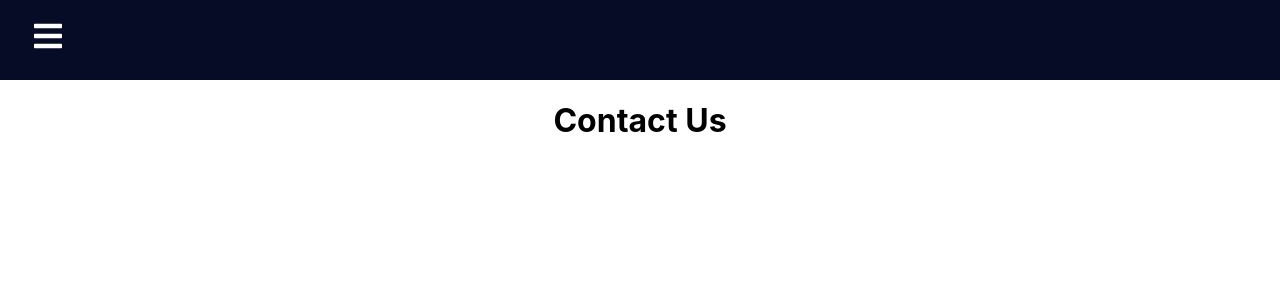
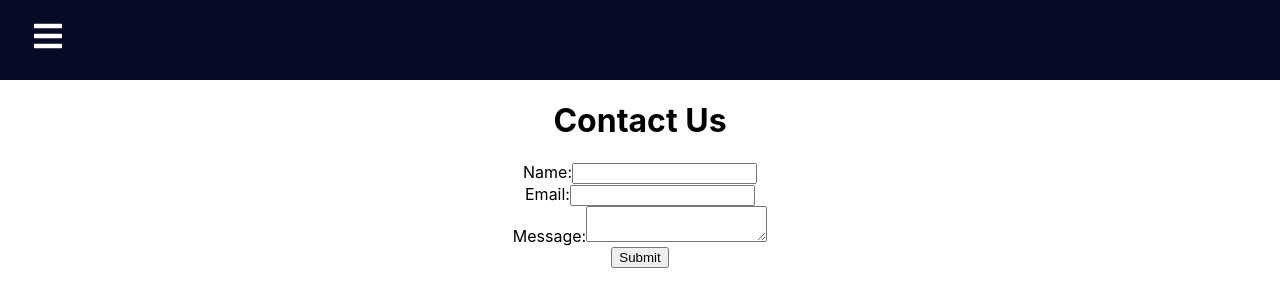
Before and after one commit to software-assignments-fall2021/project-setup-sneaky-seven, a React (Create React App) app in the folder front-end/: page /contact in a window 1280 px wide. Shown: the top 306 px of the page. Built offline with nearby package versions, Linux system fonts and the light colour scheme.

Commit message:
created contact page and FAQs page

```diff
--- a/front-end/package.json
+++ b/front-end/package.json
@@ -7,10 +7,9 @@
     "@testing-library/react": "^11.2.7",
     "@testing-library/user-event": "^12.8.3",
     "react": "^17.0.2",
-    "react-burger-menu": "^2.9.2",
     "react-dom": "^17.0.2",
+    "react-faq-component": "^1.3.1",
     "react-icons": "^4.3.1",
-    "react-pro-sidebar": "^0.7.1",
     "react-router-dom": "^5.3.0",
     "react-scripts": "4.0.3",
     "web-vitals": "^1.1.2"
--- /dev/null
+++ b/front-end/src/components/ContactForm.js
@@ -0,0 +1,31 @@
+import React, { useState } from "react";
+
+// TODO: connect to backend
+const ContactForm = () => {
+  const [status, setStatus] = useState("Submit")
+
+  const handleSubmit = async (e) => {
+    setStatus("Sending")
+  }
+
+  return (
+    <form onSubmit={handleSubmit}>
+      <div><h1>Contact Us</h1></div>
+      <div>
+        <label htmlFor="name">Name:</label>
+        <input type="text" id="name" required />
+      </div>
+      <div>
+        <label htmlFor="email">Email:</label>
+        <input type="email" id="email" required />
+      </div>
+      <div>
+        <label htmlFor="message">Message:</label>
+        <textarea id="message" required />
+      </div>
+      <button type="submit">{status}</button>
+    </form>
+  );
+};
+
+export default ContactForm;
--- /dev/null
+++ b/front-end/src/components/FAQ/FAQ.js
@@ -0,0 +1,32 @@
+import React, { useEffect, useState } from "react"
+import Faq from "react-faq-component"
+import FAQData from "./FAQData"
+
+const FAQ = () => {
+
+    const styles = {
+        bgColor: 'white',
+        titleTextColor: "black",
+        rowTitleColor: "black",
+        rowContentColor: 'grey',
+        // arrowColor: "red",
+    }
+
+    const config = {
+        animate: true,
+        // arrowIcon: "V",
+        // tabFocus: true
+    }
+
+    return (
+        <div>
+            <Faq
+                data={FAQData}
+                styles={styles}
+                config={config}
+            />
+        </div>
+    );
+}
+
+export default FAQ
--- /dev/null
+++ b/front-end/src/components/FAQ/FAQData.js
@@ -0,0 +1,32 @@
+import React from 'react'
+
+const FAQData = {
+    // title: "FAQs",
+    rows: [
+        {
+            title: "Lorem ipsum dolor sit amet,",
+            content: `Lorem ipsum dolor sit amet, consectetur adipiscing elit. In sed tempor sem. Aenean vel turpis feugiat,
+              ultricies metus at, consequat velit. Curabitur est nibh, varius in tellus nec, mattis pulvinar metus.
+              In maximus cursus lorem, nec laoreet velit eleifend vel. Ut aliquet mauris tortor, sed egestas libero interdum vitae.
+              Fusce sed commodo purus, at tempus turpis.`,
+        },
+        {
+            title: "Nunc maximus, magna at ultricies elementum",
+            content:
+                "Nunc maximus, magna at ultricies elementum, risus turpis vulputate quam, vitae convallis ex tortor sed dolor.",
+        },
+        {
+            title: "Curabitur laoreet, mauris vel blandit fringilla",
+            content: `Curabitur laoreet, mauris vel blandit fringilla, leo elit rhoncus nunc, ac sagittis leo elit vel lorem.
+            Fusce tempor lacus ut libero posuere viverra. Nunc velit dolor, tincidunt at varius vel, laoreet vel quam.
+            Sed dolor urna, lobortis in arcu auctor, tincidunt mattis ante. Vivamus venenatis ultricies nibh in volutpat.
+            Cras eu metus quis leo vestibulum feugiat nec sagittis lacus.Mauris vulputate arcu sed massa euismod dignissim. `,
+        },
+        {
+            title: "What is the package version",
+            content: <p>current version is 1.2.1</p>,
+        },
+    ],
+}
+
+export default FAQData
--- a/front-end/src/pages/Contact.js
+++ b/front-end/src/pages/Contact.js
@@ -1,11 +1,12 @@
 import React from 'react'
+import ContactForm from '../components/ContactForm'
 
 function Contact() {
-    return (
-        <div>
-            <h1>Contact Us</h1>
-        </div>
+
+    return(
+        <ContactForm />
     )
+
 }
 
 export default Contact
--- a/front-end/src/pages/FAQs.js
+++ b/front-end/src/pages/FAQs.js
@@ -1,9 +1,11 @@
 import React from 'react'
+import FAQ from '../components/FAQ/FAQ'
 
 function FAQs() {
     return (
         <div>
             <h1>FAQs</h1>
+            <FAQ />
         </div>
     )
 }
```
Also changed, not shown: 1 other file (tests, documents, lock files or other folders).
